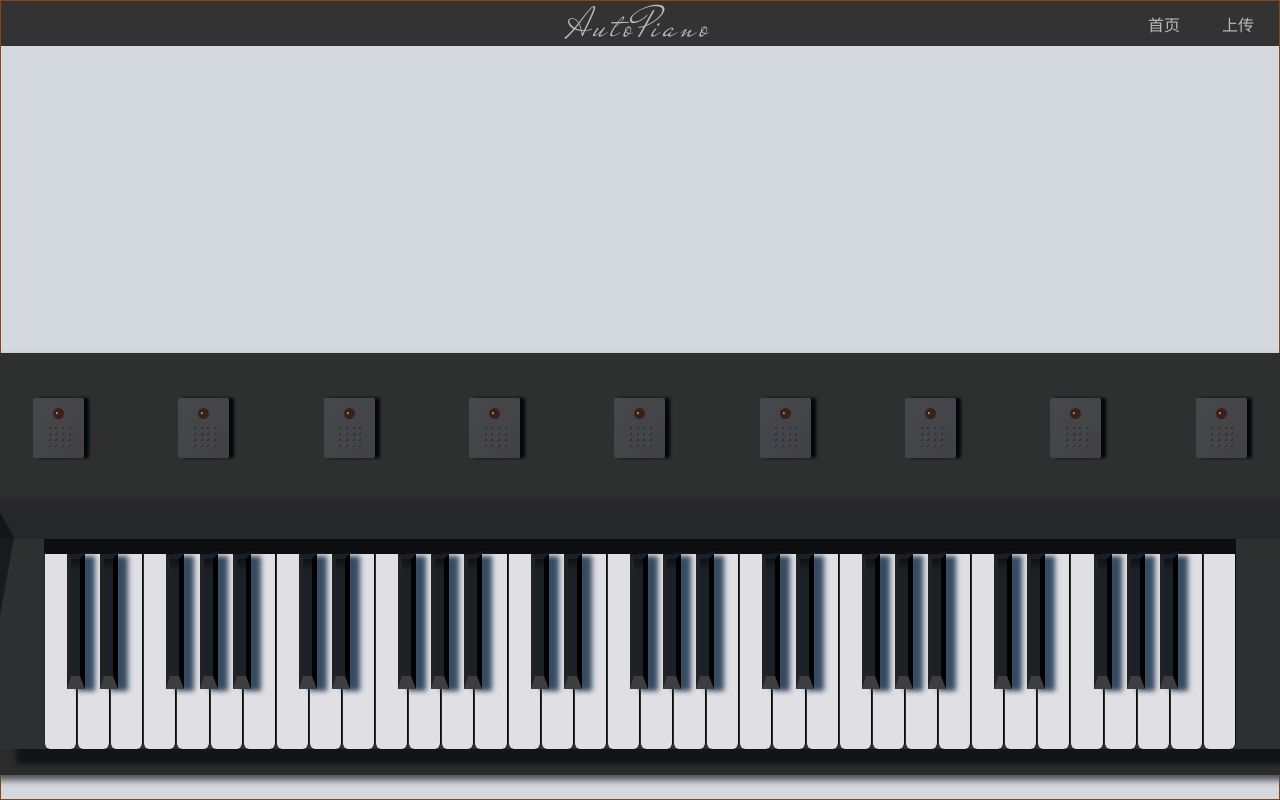
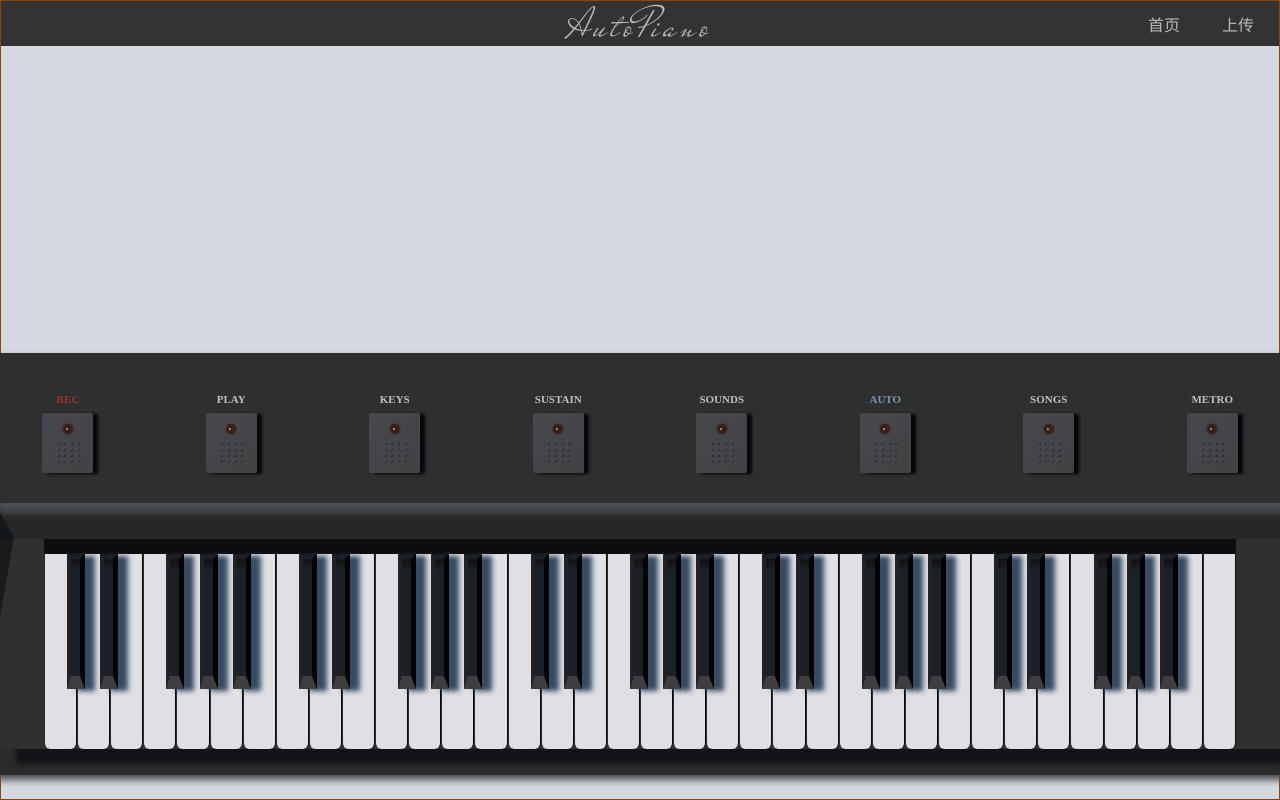
Before and after one commit to sad-wang/WangQiYuAutoPiano, a Vue app: page / in a window 1280 px wide. Shown: the top 800 px of the page. Built offline with nearby package versions, Linux system fonts and the light colour scheme.

Commit message:
perfected square button style sheet

```diff
--- a/src/components/Piano.vue
+++ b/src/components/Piano.vue
@@ -4,7 +4,7 @@
       <div class="wooden wooden-left"></div>
       <div class="main">
         <div class="button-wrapper">
-          <div class="button-square ">
+          <div class="button-square rec">
             <div class="lamp"></div>
             <div class="point-wrapper">
               <div class="point-row">
@@ -33,7 +33,7 @@
               </div>
             </div>
           </div>
-          <div class="button-square ">
+          <div class="button-square play">
             <div class="lamp"></div>
             <div class="point-wrapper">
               <div class="point-row">
@@ -62,7 +62,7 @@
               </div>
             </div>
           </div>
-          <div class="button-square ">
+          <div class="button-square keys">
             <div class="lamp"></div>
             <div class="point-wrapper">
               <div class="point-row">
@@ -91,7 +91,7 @@
               </div>
             </div>
           </div>
-          <div class="button-square ">
+          <div class="button-square sustain">
             <div class="lamp"></div>
             <div class="point-wrapper">
               <div class="point-row">
@@ -120,7 +120,7 @@
               </div>
             </div>
           </div>
-          <div class="button-square ">
+          <div class="button-square sounds">
             <div class="lamp"></div>
             <div class="point-wrapper">
               <div class="point-row">
@@ -149,7 +149,7 @@
               </div>
             </div>
           </div>
-          <div class="button-square ">
+          <div class="button-square auto">
             <div class="lamp"></div>
             <div class="point-wrapper">
               <div class="point-row">
@@ -178,7 +178,7 @@
               </div>
             </div>
           </div>
-          <div class="button-square ">
+          <div class="button-square songs">
             <div class="lamp"></div>
             <div class="point-wrapper">
               <div class="point-row">
@@ -207,36 +207,7 @@
               </div>
             </div>
           </div>
-          <div class="button-square ">
-            <div class="lamp"></div>
-            <div class="point-wrapper">
-              <div class="point-row">
-                <div class="point"></div>
-                <div class="point"></div>
-                <div class="point"></div>
-                <div class="point"></div>
-              </div>
-              <div class="point-row">
-                <div class="point"></div>
-                <div class="point"></div>
-                <div class="point"></div>
-                <div class="point"></div>
-              </div>
-              <div class="point-row">
-                <div class="point"></div>
-                <div class="point"></div>
-                <div class="point"></div>
-                <div class="point"></div>
-              </div>
-              <div class="point-row">
-                <div class="point"></div>
-                <div class="point"></div>
-                <div class="point"></div>
-                <div class="point"></div>
-              </div>
-            </div>
-          </div>
-          <div class="button-square ">
+          <div class="button-square metro">
             <div class="lamp"></div>
             <div class="point-wrapper">
               <div class="point-row">
@@ -373,8 +344,45 @@ export default {
           height: 150px;
           background-color: #2e2f2f;
           width: 1308px;
-          box-shadow: #4a4d51 10px 10px 7px ;
+          box-shadow: #4a4d51 10px 10px 7px;
+          position: relative;
+          .button-square:before{
+            color: #c0c0c0;
+            font-size: 11px;
+            font-weight: bold;
+            position: absolute;
+            top:40px;
+            z-index: 2;
+          }
+          .rec:before{
+            color: #9d3333;
+            content: 'REC';
+            font-weight: 900;
+          }
+          .play:before{
+            content: 'PLAY';
+          }
+          .keys:before{
+            content: 'KEYS';
+          }
+          .sustain:before{
+            content: 'SUSTAIN';
+          }
+          .sounds:before{
+            content: 'SOUNDS';
+          }
+          .auto:before{
+            content: 'AUTO';
+            color: #7f95ac;
+          }
+          .songs:before{
+            content: 'SONGS';
+          }
+          .metro:before{
+            content: 'METRO';
+          }
           .button-square{
+            margin-top: 30px;
             width: 51px;
             height: 60px;
             background-image: linear-gradient(to right bottom,#47484d,#424244);
@@ -384,14 +392,25 @@ export default {
             align-items: center;
             border-radius: 2px;
             z-index: 1;
-            box-shadow: #03070b 5px 0px 3px ;
+            box-shadow: #03070b 5px 1px 3px ;
             .lamp{
-              width: 11px;
-              height: 11px;
+              width: 12px;
+              height: 12px;
               border-radius: 50%;
               background-image: linear-gradient(to right bottom,#3a1f19,#382219);
               position: relative;
               margin-bottom: 5px;
+              border: 1px solid #3e3738;
+            }
+            .lamp:hover{
+              width: 12px;
+              height: 12px;
+              border: 1px solid #3e3738;
+              border-radius: 50%;
+              background-image: linear-gradient(to right bottom,#a50727,#84061e);
+              margin-bottom: 5px;
+              z-index: 2;
+              box-shadow: #84061e90 0 0 15px;
             }
             .lamp:after{
               content: '';
```
